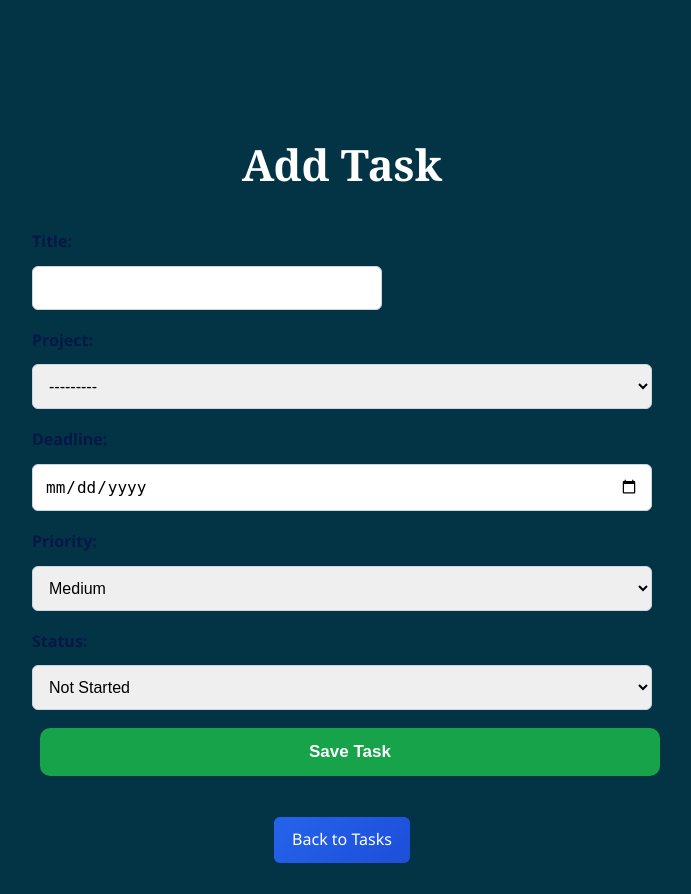
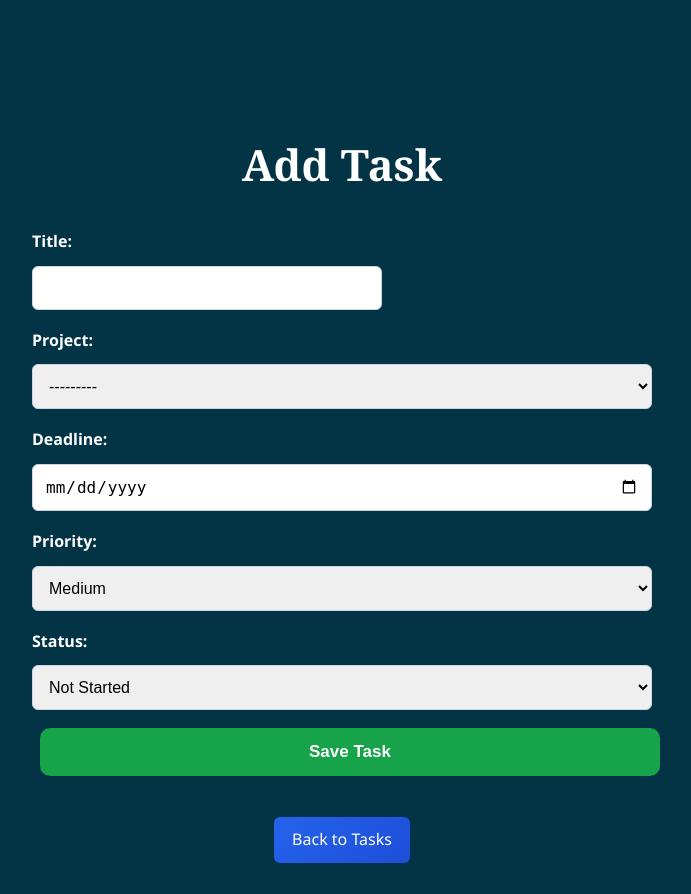
Before and after one commit to remzyayo/ALX_CapstoneProject, a Django app: page /add/ in a window 1280 px wide. Shown: the top 894 px of the page, without its empty margins (298-989 px from the left). Run offline with Django 5.2, Linux system fonts and the light colour scheme; a user stored in the database is signed in; data that the repository does not hold is empty.

Commit message:
css update

```diff
--- a/expenses/static/expenses/css/style.css
+++ b/expenses/static/expenses/css/style.css
@@ -306,7 +306,7 @@ form label {
     display: block;
     font-weight: bold;
     margin-bottom: 6px;
-    color: #051747;
+    color: #ffffff;
 }
 
 input,
```
